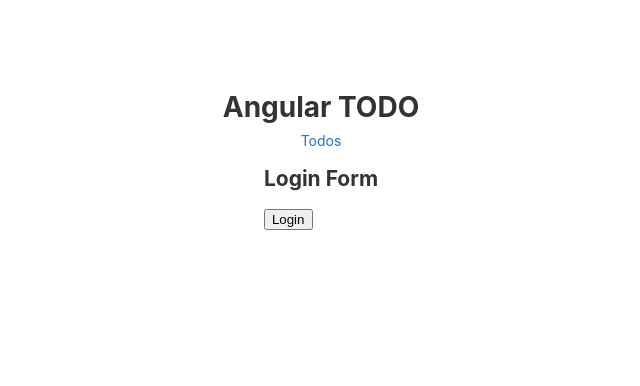
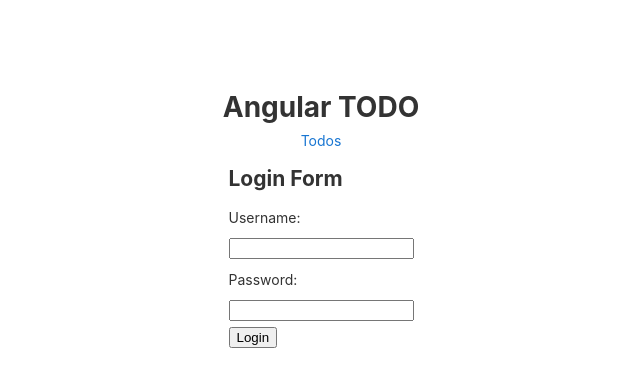
Before and after one commit to jalva272/LEARNING.AngularTodo, an Angular app: page /login in a window 1280 px wide. Shown: the top 386 px of the page, without its empty margins (319-959 px from the left). Built offline with nearby package versions, Linux system fonts and the light colour scheme.

Commit message:
add remaining functionality for login & logout

```diff
--- a/src/app/app.component.html
+++ b/src/app/app.component.html
@@ -314,6 +314,8 @@
 <div class="content" role="main">
   <h1>Angular TODO</h1>
 
+  <button *ngIf="isLoggedIn" (click)="logoutHandler()">Logout</button>
+
   <nav>
     <a routerLink="/todos">Todos</a>
   </nav>
--- a/src/app/app.component.ts
+++ b/src/app/app.component.ts
@@ -1,4 +1,6 @@
 import { Component } from '@angular/core';
+import { AuthService } from './services/auth.service';
+import { Router } from '@angular/router';
 
 @Component({
   selector: 'app-root',
@@ -7,4 +9,18 @@ import { Component } from '@angular/core';
 })
 export class AppComponent {
   title = 'ClientApp';
+
+  constructor(
+    private authService: AuthService,
+    private router: Router,
+  ) {}
+
+  get isLoggedIn(): boolean {
+    return this.authService.isLoggedIn();
+  }
+
+  logoutHandler(): void {
+    localStorage.removeItem('token');
+    this.router.navigate(['/login']);
+  }
 }
--- a/src/app/login/login.component.html
+++ b/src/app/login/login.component.html
@@ -1,5 +1,17 @@
 <h2>Login Form</h2>
 
 <form (ngSubmit)="loginHandler()">
+  <div>
+    <label>Username:</label>
+    <!-- the purpose of ngModel is to bind the input value to the component's state -->
+    <!-- the name attribute is necessary for sending the server form data -->
+    <input type="text" [(ngModel)]="username" name="username" required />
+  </div>
+
+  <div>
+    <label>Password:</label>
+    <input type="password" [(ngModel)]="password" name="password" required />
+  </div>
+
   <button type="submit">Login</button>
 </form>
--- a/src/app/login/login.component.ts
+++ b/src/app/login/login.component.ts
@@ -8,8 +8,8 @@ import { AuthService } from '../services/auth.service';
 })
 export class LoginComponent {
   // component state
-  username: string = 'admin';
-  password: string = 'password';
+  username: string = '';
+  password: string = '';
 
   // initialize the component
   constructor(
@@ -23,10 +23,10 @@ export class LoginComponent {
     this.authService.login(this.username, this.password).subscribe({
       next: (res) => {
         localStorage.setItem('token', res.token);
-        console.log('Login successful');
+        this.router.navigate(['/todos']);
       },
       error: (err) => {
-        //
+        console.error('Login failed', err);
       },
     });
   }
--- a/src/environments/environment.ts
+++ b/src/environments/environment.ts
@@ -4,7 +4,7 @@
 
 export const environment = {
   production: false,
-  apiBaseUrl: 'https://localhost:5000/api'
+  apiBaseUrl: 'https://localhost:5000/api',
 };
 
 /*
```
